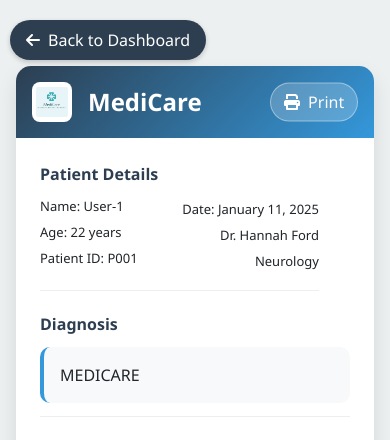
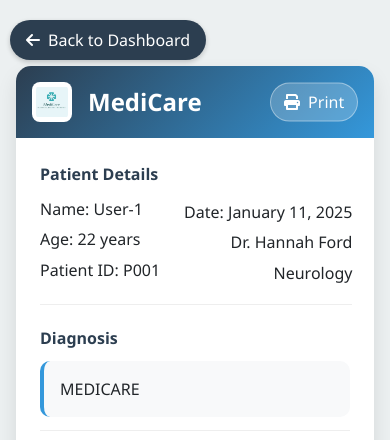
Before and after one commit to i-satyamsaurabh/MediCare-App, a Flask app: template templates/view_prescription.html in a window 390 px wide. Shown: the top 440 px of the page. Run offline with Flask 3, Linux system fonts and the light colour scheme; the template is opened without the code that fills it: values that come from a table or form of the project are taken from there, others are empty; data comes from the database, SQL or seed files in the repository.

Commit message:
Update view_prescription.html

```diff
--- a/templates/view_prescription.html
+++ b/templates/view_prescription.html
@@ -212,7 +212,7 @@
             }
 
             .patient-details {
-                font-size: small;
+                font-size: medium;
                 text-wrap: nowrap;
                 display: inline-flex;
                 flex-direction: row;
```
